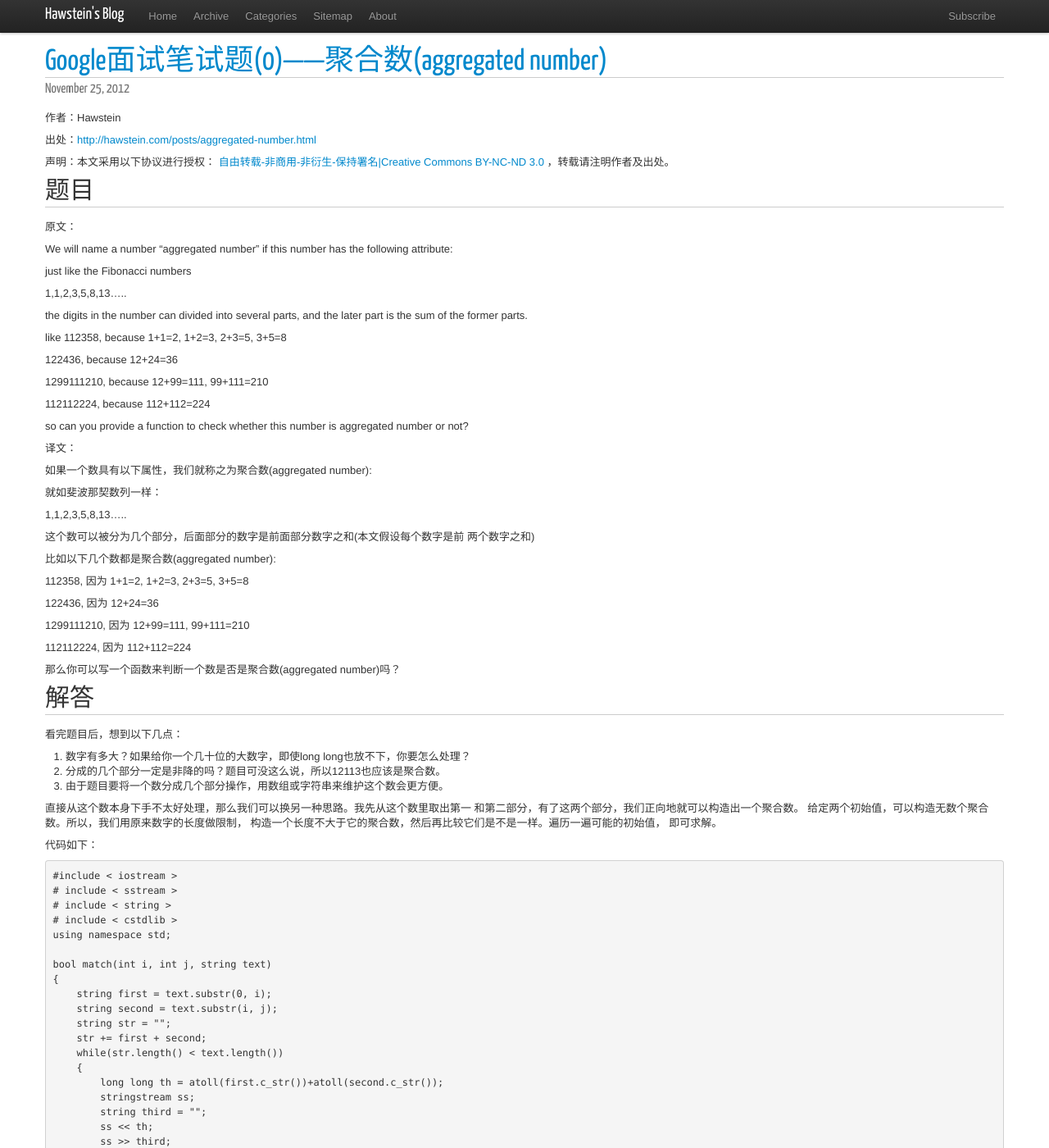
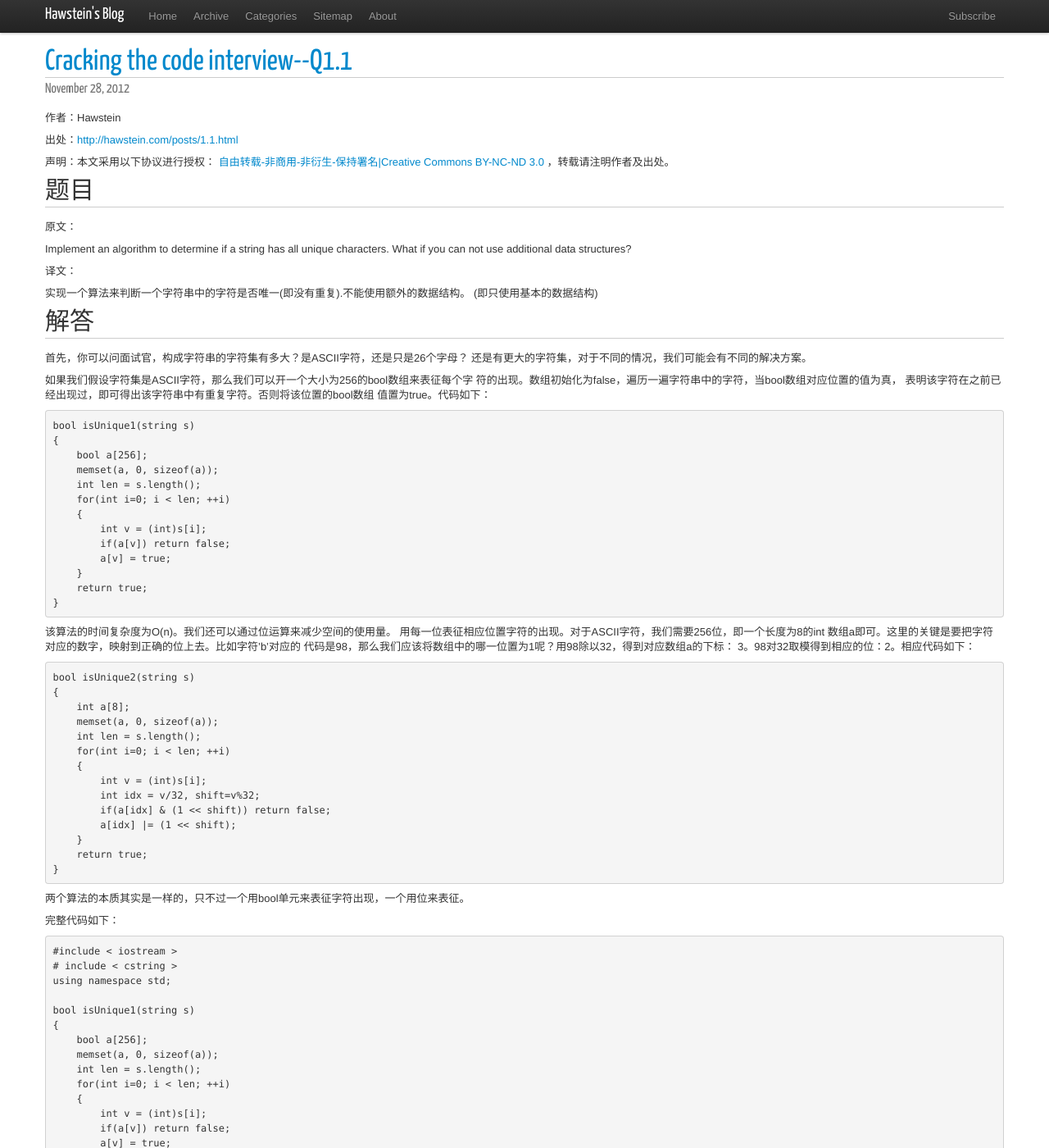
Before and after one commit to Hawstein/hawstein.github.com, a Jekyll site: the page built from index.html, in a window 1280 px wide and 1400 px high. Shown: the whole window at 82% size. Built offline with Jekyll 4.4.1, drawn with Linux system fonts in a browser that asks for light colours; nearby versions of some CDN libraries; Markdown is read by kramdown in place of the engine named in the settings; some of the changed text lies outside the part shown.

Commit message:
new post

```diff
--- a/_posts/2012/2012-11-25-aggregated-number.md
+++ b/_posts/2012/2012-11-25-aggregated-number.md
@@ -1,6 +1,6 @@
 ---
 layout: post
-category: Google面试笔试题
+category: 面试笔试题
 title: Google面试笔试题(0)——聚合数(aggregated number)
 ---
 
--- /dev/null
+++ b/_posts/2012/2012-11-26-hacking-a-google-interview.md
@@ -0,0 +1,91 @@
+---
+layout: post
+title: Google面试笔试题(1)——Hacking a Google Interview
+category: 面试笔试题
+---
+
+作者：Hawstein
+
+出处：<http://hawstein.com/posts/hacking-a-google-interview.html>
+
+声明：本文采用以下协议进行授权：
+[自由转载-非商用-非衍生-保持署名|Creative Commons BY-NC-ND 3.0](http://creativecommons.org/licenses/by-nc-nd/3.0/deed.zh)
+，转载请注明作者及出处
+
+## 前言
+
+众所周知，Google的面试是出了名的，为此MIT还专门针对它开了一门课程！
+
+链接：<http://courses.csail.mit.edu/iap/interview/index.php>
+
+看了一下该课程提供的材料，相当的基础，估计上完这课离真正地Hacking a Google
+interview还是有一定的距离的。这里摘选Handout里的一些内容，希望起到抛砖引玉的作用。
+
+## Handout 1
+
+**经典问题1：**
+
+8枚硬币，其中一枚比较重。你只有一台老式天平能比较两物轻重。请问至少需要称几次才
+能找到那枚比较重的硬币？
+
+**解答：**
+
+很简单的思维题目，不过容易陷入这样的陷阱：每次对半称，第一次两边各四枚，找到较重
+的一堆；第二次两边各两枚，找到较重的一堆；第三次两边各一枚，找到较重的那一枚。
+这样做并不是最优的。最优的解法，最少只要两次就可以找到较重的那枚硬币：
+拿出6枚，天平一边各放3枚。如果天平平衡，则较重的那枚在另外2枚中，再称一次即可。
+否则，在较重的3枚中拿出2枚，天平一边各一枚，如果较重的那一枚在这2枚中，
+则可以直接从天平结果中得出；如果天平平衡，则没称的那一枚是较重的。
+
+---
+
+**面试中的tips**
+
+当面试官问你问题时，要保持与他的交流。告诉他你对这个问题的见解与思路，
+你打算怎么来解答这个题目。通常情况下，当你被问题卡住时，面试官会给出相应的提示。
+
+面试中如果要你写代码，一般是写在白板或是纸上的。因此要提前练习在纸上写代码的能力。
+
+面试中的Do's和Don't's:
+
+Do's:
+
+* 如果对于题目不理解或是题目中有不明晰的地方，要询问面试官
+* 让面试官知道你在想什么，你的思路是什么
+* 对于一个问题，尝试给出多种解决方案
+* 试探性地从面试官那得到信息(比如用这道题是不是用这个数据结构或是算法)
+* 如果被问题卡住了，不必慌张，礼貌地向面试官询问提示
+
+Don't's:
+
+* 不要放弃
+* 思考问题的时候不要一言不发。要向面试官传达你的思维方式，解题思路是什么
+* 如果你已经知道答案了，不要脱口而出。至少要有一个思考的过程
+
+---
+
+**大O标记**
+
+没什么可讲的。不过里面出现了一小段程序，检测一个int数组中是否存在相同的数。
+代码如下：
+
+<pre><code>boolean hasDuplicate(int[] array) {
+    for (int i = 0; i < array.length; i++) {
+        for (int j = 0; j < array.length; j++) {
+            if (array[i] == array[j] && i != j) {
+                return true;
+            }
+        }
+    }
+    return false;
+}
+</code></pre>
+
+这段代码的时间复杂度是O(n^2 )。不过，显然还有更好的解决方案。
+用另一个数组A来表示array中数字的出现。如果array中有数字x，则令A[x]=true。
+遍历一遍array数组，当其中某个数y对应的A[y]为true，说明这个数在前面已经出现过了。
+即可判断该数组中存在相同的数，返回true。遍历完如果没有返回true,则返回false。
+
+---
+
+在有序的数组中查找一个数。二分查找，没什么讲的。
--- /dev/null
+++ b/_posts/2012/2012-11-28-1.1.md
@@ -0,0 +1,134 @@
+---
+layout: post
+category: 面试笔试题
+title: Cracking the code interview--Q1.1
+---
+
+作者：Hawstein
+
+出处：<http://hawstein.com/posts/1.1.html>
+
+声明：本文采用以下协议进行授权：
+[自由转载-非商用-非衍生-保持署名|Creative Commons BY-NC-ND 3.0](http://creativecommons.org/licenses/by-nc-nd/3.0/deed.zh)
+，转载请注明作者及出处。
+
+## 题目
+
+原文：
+
+Implement an algorithm to determine if a string has all unique characters.
+What if you can not use additional data structures?
+
+译文：
+
+实现一个算法来判断一个字符串中的字符是否唯一(即没有重复).不能使用额外的数据结构。
+(即只使用基本的数据结构)
+
+## 解答
+
+首先，你可以问面试官，构成字符串的字符集有多大？是ASCII字符，还是只是26个字母？
+还是有更大的字符集，对于不同的情况，我们可能会有不同的解决方案。
+
+如果我们假设字符集是ASCII字符，那么我们可以开一个大小为256的bool数组来表征每个字
+符的出现。数组初始化为false，遍历一遍字符串中的字符，当bool数组对应位置的值为真，
+表明该字符在之前已经出现过，即可得出该字符串中有重复字符。否则将该位置的bool数组
+值置为true。代码如下：
+
+<pre><code>bool isUnique1(string s)
+{
+    bool a[256];
+    memset(a, 0, sizeof(a));
+    int len = s.length();
+    for(int i=0; i < len; ++i)
+    {
+        int v = (int)s[i];
+        if(a[v]) return false;
+        a[v] = true;
+    }
+    return true;
+}
+</code></pre>
+
+该算法的时间复杂度为O(n)。我们还可以通过位运算来减少空间的使用量。
+用每一位表征相应位置字符的出现。对于ASCII字符，我们需要256位，即一个长度为8的int
+数组a即可。这里的关键是要把字符对应的数字，映射到正确的位上去。比如字符'b'对应的
+代码是98，那么我们应该将数组中的哪一位置为1呢？用98除以32，得到对应数组a的下标：
+3。98对32取模得到相应的位：2。相应代码如下：
+
+<pre><code>bool isUnique2(string s)
+{
+    int a[8];
+    memset(a, 0, sizeof(a));
+    int len = s.length();
+    for(int i=0; i < len; ++i)
+    {
+        int v = (int)s[i];
+        int idx = v/32, shift=v%32;
+        if(a[idx] & (1 << shift)) return false;
+        a[idx] |= (1 << shift);
+    }
+    return true;
+}
+</code></pre>
+
+两个算法的本质其实是一样的，只不过一个用bool单元来表征字符出现，一个用位来表征。
+
+完整代码如下：
+
+<pre><code>#include < iostream >
+#include < cstring >
+using namespace std;
+
+bool isUnique1(string s)
+{
+    bool a[256];
+    memset(a, 0, sizeof(a));
+    int len = s.length();
+    for(int i=0; i < len; ++i)
+    {
+        int v = (int)s[i];
+        if(a[v]) return false;
+        a[v] = true;
+    }
+    return true;
+}
+
+bool isUnique2(string s)
+{
+    int a[8];
+    memset(a, 0, sizeof(a));
+    int len = s.length();
+    for(int i=0; i < len; ++i)
+    {
+        int v = (int)s[i];
+        int idx = v/32, shift=v%32;
+        if(a[idx] & (1 << shift)) return false;
+        a[idx] |= (1 << shift);
+    }
+    return true;
+}
+int main()
+{
+    string s1 = "i am hawstein.";
+    string s2 = "abcdefghijklmnopqrstuvwxyzABCD1234567890";
+    cout << isUnique1(s1) << " " << isUnique1(s2) << endl;
+    cout << isUnique2(s1) << " " << isUnique2(s2) << endl;
+    return 0;
+}
+</code></pre>
+
+如果字符集只是a－z(或是A－Z)，那就更好办了，用位运算只需要一个整型数即可。
+
+<pre><code>bool isUnique3(string s)
+{
+    int check = 0;
+    int len = s.length();
+    for(int i=0; i < len; ++i)
+    {
+        int v = (int)(s[i]-'a');
+        if(check & (1 << v)) return false;
+        check |= (1 << v);
+    }
+    return true;
+}
+</code></pre>
```
